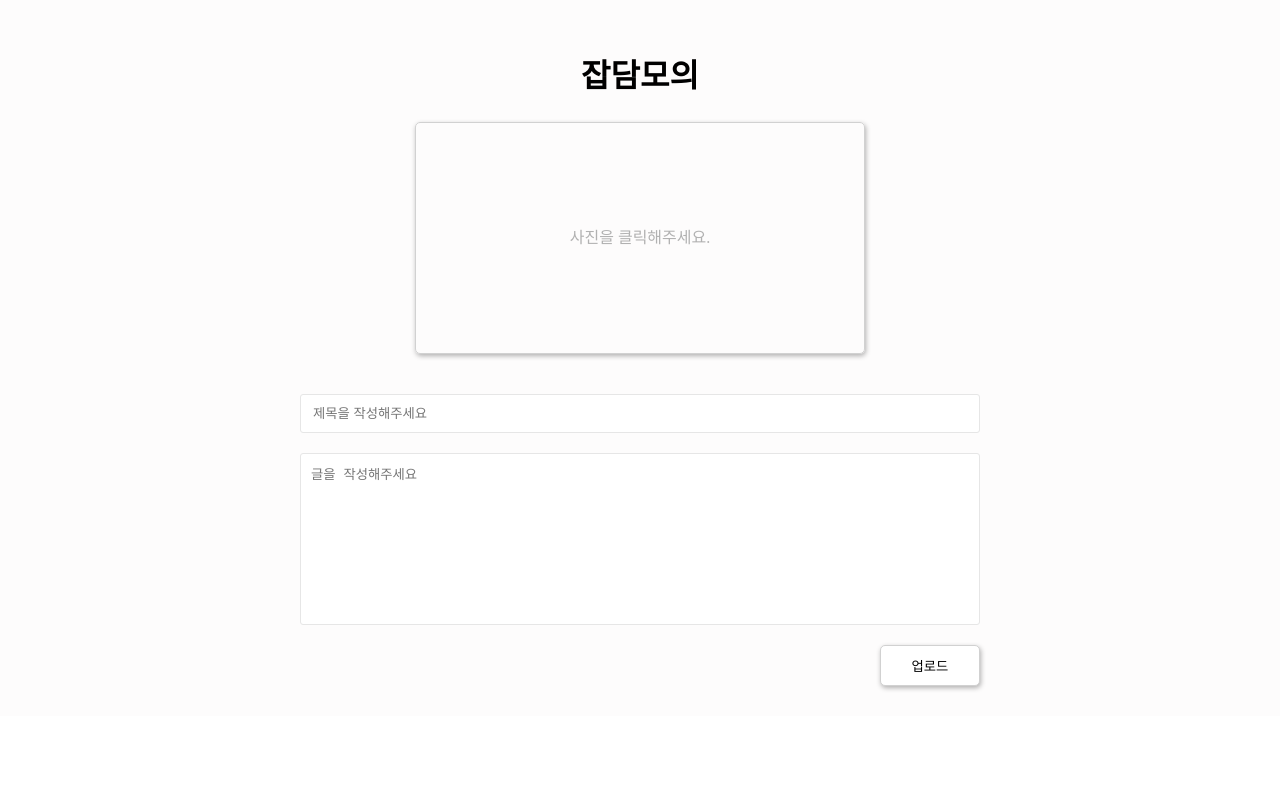
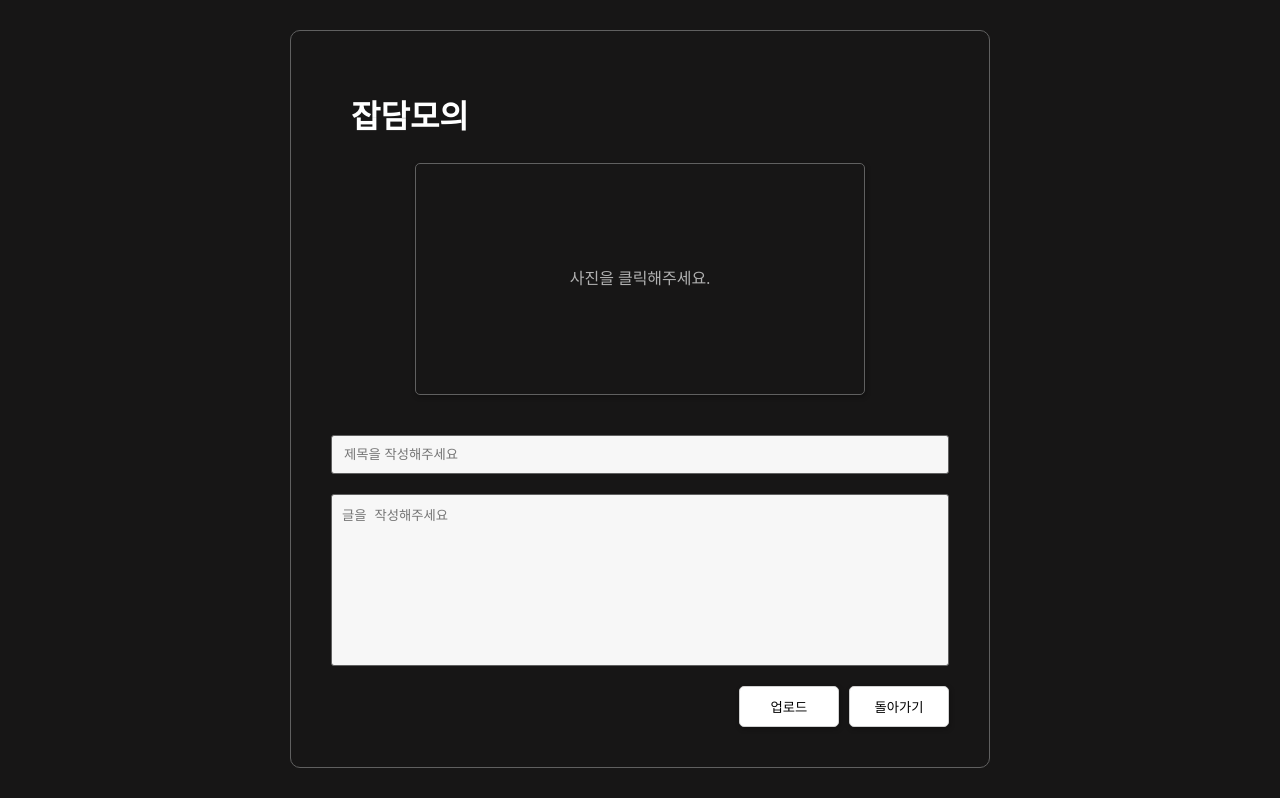
Before and after one commit to Jackdang-moi/dev, a Flask app: template templates/upload.html in a window 1280 px wide. Run offline with Flask 2, Linux system fonts and the light colour scheme; the template is opened without the code that fills it, so the values that code supplies are empty.

Commit message:
업로드페이지 css수정 및 돌아가기 버튼 추가

```diff
--- a/app.py
+++ b/app.py
@@ -141,7 +141,7 @@ def api_login():
     # 찾지 못하면
     else:
         return jsonify({'result': 'fail', 'msg': '아이디/비밀번호가 일치하지 않습니다.'})
-
+    return response, 200  # 서버가 제대로 요청을 처리했다는 성공
 
 # [유저 정보 확인 API]
 # 로그인된 유저만 call 할 수 있는 API입니다.
--- a/static/css/upload.css
+++ b/static/css/upload.css
@@ -1,27 +1,36 @@
 :root {
-  --border-color: #e6e6e6;
+  --border-color: #606060;
 }
 #wrap {
-  background: #fdfcfc;
+background: #171616;
 }
 #wrap main {
   padding: 30px;
   box-sizing: border-box;
   position: relative;
+      display: flex;
+    justify-content: center;
 }
 .logo {
   margin: 30px 20px;
 }
 .logo h2 {
+  color:#fff;
   font-size: 2rem;
   font-weight: 700;
 }
 
 .upload_container {
-  display: flex;
-  align-items: center;
-  justify-content: center;
-  flex-direction: column;
+    display: flex;
+    max-width: 700px;
+    width: 100%;
+    justify-content: center;
+    flex-direction: column;
+    border: 0.1px solid #606060;
+    border-radius: 10px;
+    border-radius: 10px;
+    padding: 40px;
+    box-sizing: border-box;
 }
 .img_label {
   display: flex;
@@ -29,7 +38,7 @@
   justify-content: center;
   height: inherit;
   box-shadow: 1px 2px 5px 0px rgb(0 0 0 / 30%);
-  border: 1px solid #d1d1d1;
+  border: 1px solid #606060;
   border-radius: 5px;
   cursor: pointer;
   min-height: 230px;
@@ -44,6 +53,7 @@
 .img_container {
   max-width: 700px;
   width: 100%;
+
 }
 .img_container.upload {
   max-width: 450px;
@@ -57,6 +67,7 @@
 .upload_img_container {
   height: 230px;
   display: none;
+
 }
 #img_text {
   color: #b1b1b1;
@@ -74,6 +85,7 @@
   border: 1px solid;
   border-color: var(--border-color);
   border-radius: 3px;
+  background:#f7f7f7;
   text-indent: 10px;
   outline: none;
 }
@@ -82,6 +94,7 @@
   resize: none;
   padding: 10px;
   box-sizing: border-box;
+  background:#f7f7f7;
   outline: none;
   border-color: var(--border-color);
 }
@@ -98,6 +111,7 @@
   display: flex;
   justify-content: flex-end;
   cursor: pointer;
+  gap:0 10px;
 }
 .detail_title {
   font-weight: 500;
--- a/templates/upload.html
+++ b/templates/upload.html
@@ -50,6 +50,9 @@
                 <button class="submit_btn" type="button" onclick="send()">
                   업로드
                 </button>
+                <button class="submit_btn" type="button" onclick="window.location.href='/'">
+                  돌아가기
+                </button>
               </div>
             </div>
           </form>
```
